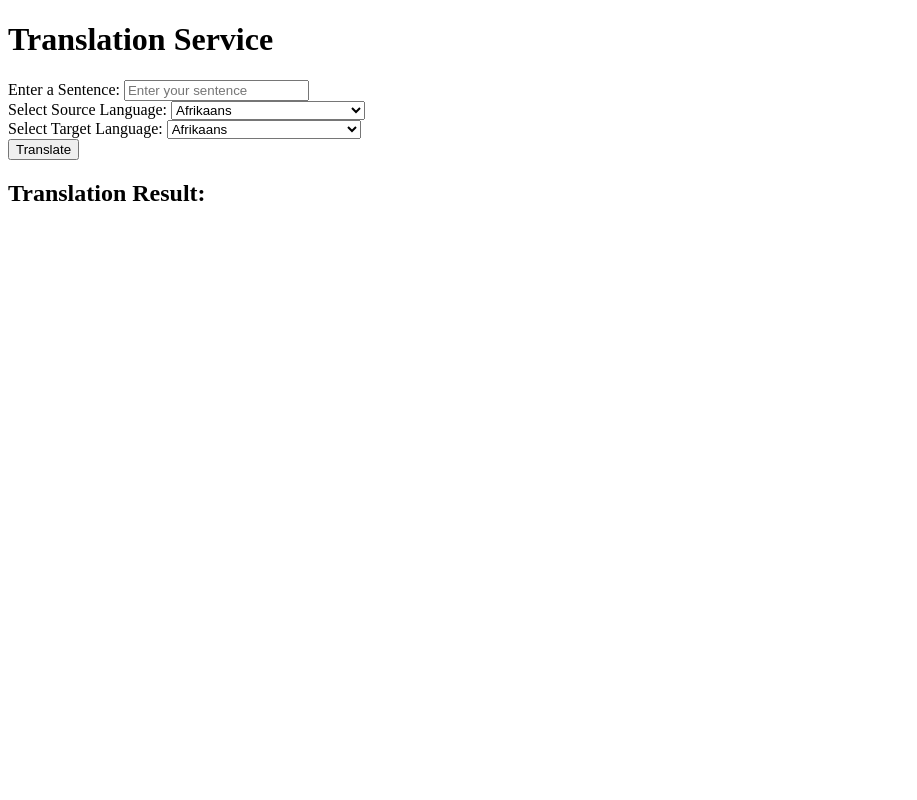
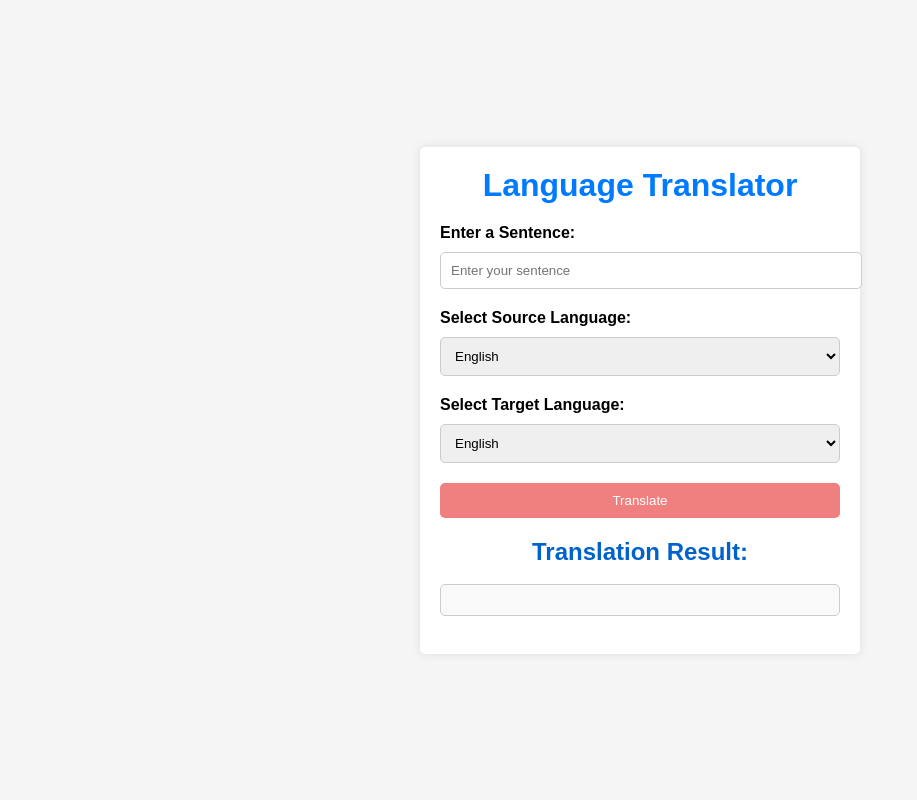
Before and after one commit to its-sushant/LanguageTranslator, a Flask app: page / in a window 1280 px wide. Shown: the whole page, without its empty margins (0-917 px from the left). Run offline with Flask 3, Linux system fonts and the light colour scheme.

Commit message:
Add style

```diff
--- /dev/null
+++ b/source.txt
@@ -0,0 +1,4 @@
+French: Bonjour
+German: Hallo
+Italian: Ciao
+Hindi: Namaste
--- a/static/languages.js
+++ b/static/languages.js
@@ -1,139 +1,11 @@
 document.addEventListener('DOMContentLoaded', function() {
     var languages =
                 [
-                    { "code": "af", "name": "Afrikaans" },
-                    { "code": "sq", "name": "Albanian" },
-                    { "code": "am", "name": "Amharic" },
-                    { "code": "ar", "name": "Arabic" },
-                    { "code": "hy", "name": "Armenian" },
-                    { "code": "as", "name": "Assamese" },
-                    { "code": "ay", "name": "Aymara" },
-                    { "code": "az", "name": "Azerbaijani" },
-                    { "code": "bm", "name": "Bambara" },
-                    { "code": "eu", "name": "Basque" },
-                    { "code": "be", "name": "Belarusian" },
-                    { "code": "bn", "name": "Bengali" },
-                    { "code": "bho", "name": "Bhojpuri" },
-                    { "code": "bs", "name": "Bosnian" },
-                    { "code": "bg", "name": "Bulgarian" },
-                    { "code": "ca", "name": "Catalan" },
-                    { "code": "ceb", "name": "Cebuano" },
-                    { "code": "zh-CN", "name": "Chinese (Simplified)" },
-                    { "code": "zh-TW", "name": "Chinese (Traditional)" },
-                    { "code": "co", "name": "Corsican" },
-                    { "code": "hr", "name": "Croatian" },
-                    { "code": "cs", "name": "Czech" },
-                    { "code": "da", "name": "Danish" },
-                    { "code": "dv", "name": "Dhivehi" },
-                    { "code": "doi", "name": "Dogri" },
-                    { "code": "nl", "name": "Dutch" },
                     { "code": "en", "name": "English" },
-                    { "code": "eo", "name": "Esperanto" },
-                    { "code": "et", "name": "Estonian" },
-                    { "code": "ee", "name": "Ewe" },
-                    { "code": "fil", "name": "Filipino (Tagalog)" },
-                    { "code": "fi", "name": "Finnish" },
                     { "code": "fr", "name": "French" },
-                    { "code": "fy", "name": "Frisian" },
-                    { "code": "gl", "name": "Galician" },
-                    { "code": "ka", "name": "Georgian" },
                     { "code": "de", "name": "German" },
-                    { "code": "el", "name": "Greek" },
-                    { "code": "gn", "name": "Guarani" },
-                    { "code": "gu", "name": "Gujarati" },
-                    { "code": "ht", "name": "Haitian Creole" },
-                    { "code": "ha", "name": "Hausa" },
-                    { "code": "haw", "name": "Hawaiian" },
-                    { "code": "he", "name": "Hebrew" },
                     { "code": "hi", "name": "Hindi" },
-                    { "code": "hmn", "name": "Hmong" },
-                    { "code": "hu", "name": "Hungarian" },
-                    { "code": "is", "name": "Icelandic" },
-                    { "code": "ig", "name": "Igbo" },
-                    { "code": "ilo", "name": "Ilocano" },
-                    { "code": "id", "name": "Indonesian" },
-                    { "code": "ga", "name": "Irish" },
                     { "code": "it", "name": "Italian" },
-                    { "code": "ja", "name": "Japanese" },
-                    { "code": "jv", "name": "Javanese" },
-                    { "code": "kn", "name": "Kannada" },
-                    { "code": "kk", "name": "Kazakh" },
-                    { "code": "km", "name": "Khmer" },
-                    { "code": "rw", "name": "Kinyarwanda" },
-                    { "code": "gom", "name": "Konkani" },
-                    { "code": "ko", "name": "Korean" },
-                    { "code": "kri", "name": "Krio" },
-                    { "code": "ku", "name": "Kurdish" },
-                    { "code": "ckb", "name": "Kurdish (Sorani)" },
-                    { "code": "ky", "name": "Kyrgyz" },
-                    { "code": "lo", "name": "Lao" },
-                    { "code": "la", "name": "Latin" },
-                    { "code": "lv", "name": "Latvian" },
-                    { "code": "ln", "name": "Lingala" },
-                    { "code": "lt", "name": "Lithuanian" },
-                    { "code": "lg", "name": "Luganda" },
-                    { "code": "lb", "name": "Luxembourgish" },
-                    { "code": "mk", "name": "Macedonian" },
-                    { "code": "mai", "name": "Maithili" },
-                    { "code": "mg", "name": "Malagasy" },
-                    { "code": "ms", "name": "Malay" },
-                    { "code": "ml", "name": "Malayalam" },
-                    { "code": "mt", "name": "Maltese" },
-                    { "code": "mi", "name": "Maori" },
-                    { "code": "mr", "name": "Marathi" },
-                    { "code": "mni-Mtei", "name": "Meiteilon (Manipuri)" },
-                    { "code": "lus", "name": "Mizo" },
-                    { "code": "mn", "name": "Mongolian" },
-                    { "code": "my", "name": "Myanmar (Burmese)" },
-                    { "code": "ne", "name": "Nepali" },
-                    { "code": "no", "name": "Norwegian" },
-                    { "code": "ny", "name": "Nyanja (Chichewa)" },
-                    { "code": "or", "name": "Odia (Oriya)" },
-                    { "code": "om", "name": "Oromo" },
-                    { "code": "ps", "name": "Pashto" },
-                    { "code": "fa", "name": "Persian" },
-                    { "code": "pl", "name": "Polish" },
-                    { "code": "pt", "name": "Portuguese (Portugal, Brazil)" },
-                    { "code": "pa", "name": "Punjabi" },
-                    { "code": "qu", "name": "Quechua" },
-                    { "code": "ro", "name": "Romanian" },
-                    { "code": "ru", "name": "Russian" },
-                    { "code": "sm", "name": "Samoan" },
-                    { "code": "sa", "name": "Sanskrit" },
-                    { "code": "gd", "name": "Scots Gaelic" },
-                    { "code": "nso", "name": "Sepedi" },
-                    { "code": "sr", "name": "Serbian" },
-                    { "code": "st", "name": "Sesotho" },
-                    { "code": "sn", "name": "Shona" },
-                    { "code": "sd", "name": "Sindhi" },
-                    { "code": "si", "name": "Sinhala (Sinhalese)" },
-                    { "code": "sk", "name": "Slovak" },
-                    { "code": "sl", "name": "Slovenian" },
-                    { "code": "so", "name": "Somali" },
-                    { "code": "es", "name": "Spanish" },
-                    { "code": "su", "name": "Sundanese" },
-                    { "code": "sw", "name": "Swahili" },
-                    { "code": "sv", "name": "Swedish" },
-                    { "code": "tl", "name": "Tagalog (Filipino)" },
-                    { "code": "tg", "name": "Tajik" },
-                    { "code": "ta", "name": "Tamil" },
-                    { "code": "tt", "name": "Tatar" },
-                    { "code": "te", "name": "Telugu" },
-                    { "code": "th", "name": "Thai" },
-                    { "code": "ti", "name": "Tigrinya" },
-                    { "code": "ts", "name": "Tsonga" },
-                    { "code": "tr", "name": "Turkish" },
-                    { "code": "tk", "name": "Turkmen" },
-                    { "code": "ak", "name": "Twi (Akan)" },
-                    { "code": "uk", "name": "Ukrainian" },
-                    { "code": "ur", "name": "Urdu" },
-                    { "code": "ug", "name": "Uyghur" },
-                    { "code": "uz", "name": "Uzbek" },
-                    { "code": "vi", "name": "Vietnamese" },
-                    { "code": "cy", "name": "Welsh" },
-                    { "code": "xh", "name": "Xhosa" },
-                    { "code": "yi", "name": "Yiddish" },
-                    { "code": "yo", "name": "Yoruba" },
                     { "code": "zu", "name": "Zulu" }
                 ];
 
--- /dev/null
+++ b/static/styles.css
@@ -0,0 +1,96 @@
+/* styles.css */
+
+body {
+    font-family: 'Arial', sans-serif;
+    background-color: #f5f5f5;
+    margin: 0;
+    padding: 0;
+    display: flex;
+    justify-content: center;
+    align-items: center;
+    min-height: 100vh;
+}
+
+.container {
+    width: 400px;
+    padding: 20px;
+    background-color: #fff;
+    border-radius: 5px;
+    box-shadow: 0 0 10px rgba(0, 0, 0, 0.1);
+}
+
+header {
+    text-align: center;
+}
+
+h1 {
+    font-size: 32px;
+    color: #007bff;
+    margin: 0;
+}
+
+.input-section {
+    margin-top: 20px;
+}
+
+label {
+    display: block;
+    font-weight: bold;
+    margin-bottom: 10px;
+}
+
+input[type="text"],
+select {
+    width: 100%;
+    padding: 10px;
+    margin-bottom: 20px;
+    border: 1px solid #ccc;
+    border-radius: 5px;
+}
+
+button {
+    background-color: #777;
+    color: #fff;
+    padding: 10px 20px;
+    border: none;
+    border-radius: 5px;
+    cursor: pointer;
+    width: 100%;
+}
+
+button:hover {
+    background-color: #777;
+}
+
+.result-section {
+    margin-top: 20px;
+    text-align: center;
+}
+
+h2 {
+    font-size: 24px;
+    color: #0062cc;
+    margin: 0;
+}
+
+#translationResult {
+    background-color: #f9f9f9;
+    border: 1px solid #ccc;
+    padding: 15px;
+    border-radius: 5px;
+    font-size: 18px;
+}
+
+button {
+    background-color: #f08080; /* New button color (light coral) */
+    color: #fff;
+    padding: 10px 20px;
+    border: none;
+    border-radius: 5px;
+    cursor: pointer;
+    width: 100%;
+}
+
+button:hover {
+    background-color: #ff6b6b; /* New color on hover (coral) */
+}
--- /dev/null
+++ b/target.txt
@@ -0,0 +1,4 @@
+English: Hello
+English: Hello
+English: Hello
+English: Hello
--- a/templates/index.html
+++ b/templates/index.html
@@ -1,28 +1,59 @@
 <!DOCTYPE html>
-<html>
 <head>
-    <title>Translation Service</title>
+    <title>Translator</title>
+    <link rel="stylesheet" type="text/css" href="{{ url_for('static', filename='styles.css') }}">
     <script src="{{ url_for('static', filename='languages.js') }}"></script>
     <script src="{{ url_for('static', filename='translate.js') }}"></script>
 </head>
 <body>
-    <h1>Translation Service</h1>
-    <div>
+    <div class="container">
+        <header>
+            <h1>Language Translator</h1>
+        </header>
+        <div class="input-section">
             <label for="sentence">Enter a Sentence:</label>
             <input type="text" id="sentence" placeholder="Enter your sentence">
         </div>
-    <div>
+        <div class="language-section">
             <label for="sourceLang">Select Source Language:</label>
             <select id="sourceLang"></select>
-    </div>
-    <div>
-        <label for "targetLang">Select Target Language:</label>
+            <label for="targetLang">Select Target Language:</label>
             <select id="targetLang"></select>
         </div>
         <button id="translateButton">Translate</button>
-    <div>
+        <div class="result-section">
             <h2>Translation Result:</h2>
             <p id="translationResult"></p>
         </div>
+    </div>
+    <script>
+        document.getElementById("translateButton").addEventListener("click", function() {
+            var sourceLang = document.getElementById("sourceLang").value;
+            var targetLang = document.getElementById("targetLang").value;
+            var sourceLanguageCode = getLanguageCode(sourceLang);
+            var targetLanguageCode = getLanguageCode(targetLang);
+
+            document.documentElement.lang = sourceLanguageCode + "-x-mtfrom-" + targetLanguageCode;
+        });
+
+        function getLanguageCode(language) {
+            var languageCodes = {
+                'en': 'es',
+                'es': 'en',
+                'hi': 'en',
+                'en': 'hi',
+                'fr': 'en',
+                'en': 'fr',
+                'de': 'en',
+                'en': 'de',
+                'it': 'en',
+                'en': 'it',
+                'zu': 'en',
+                'en': 'zu',
+            };
+
+            return languageCodes[language] || 'und'; // 'und' for undetermined
+        }
+    </script>
 </body>
 </html>
```
Also changed, not shown: README.md, app.py (line endings or trailing spaces), static/translator_image.png (added). Lines whose indentation alone changed are shown as unchanged.
